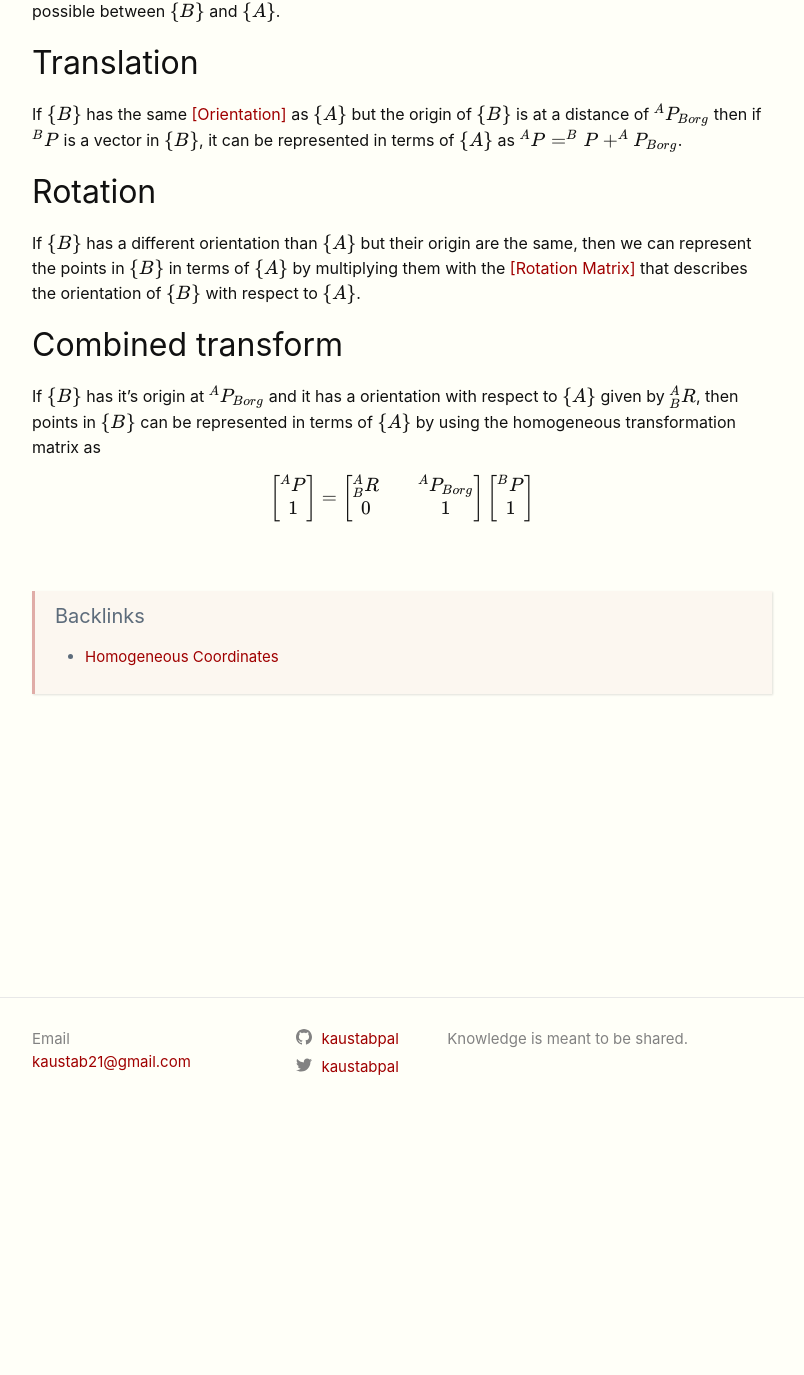
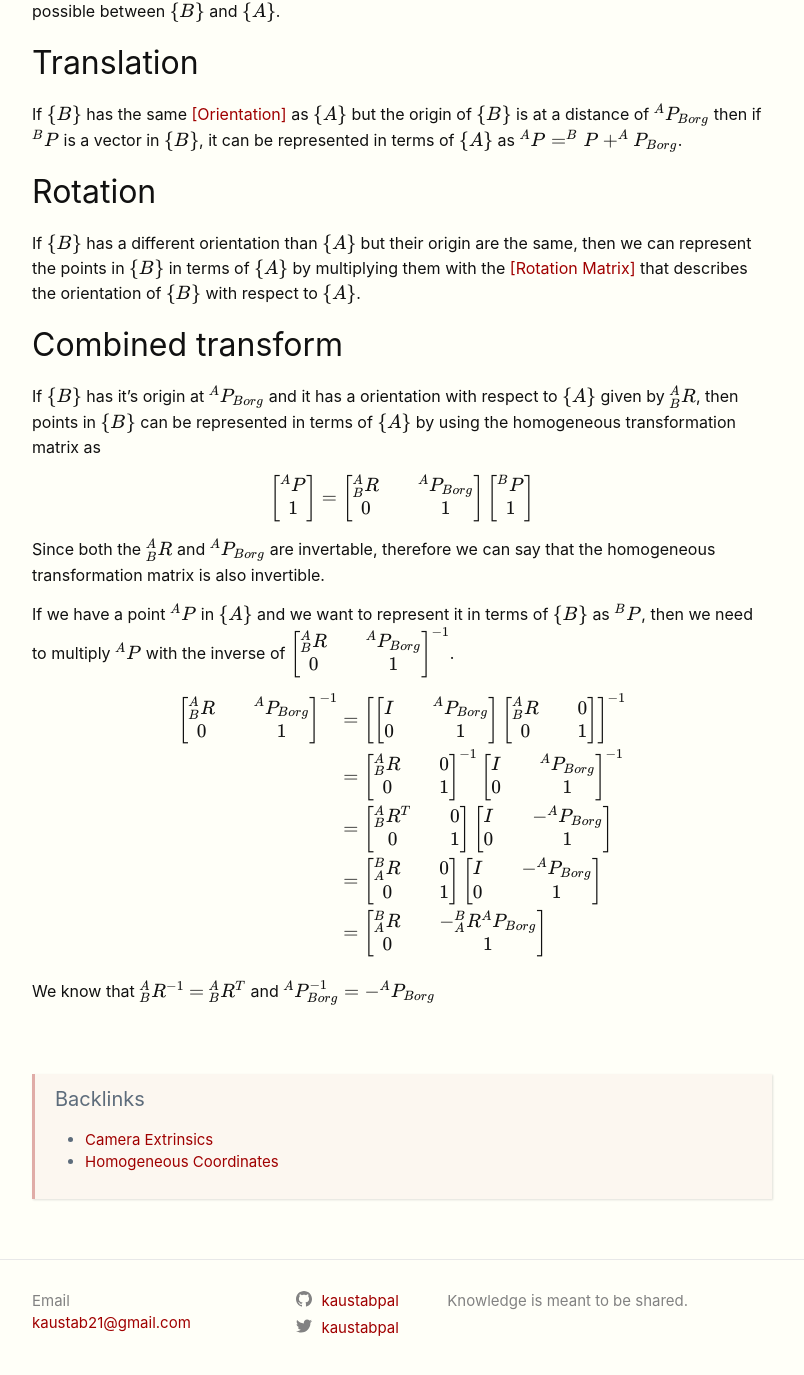
Before and after one commit to kaustabpal/kaustabpal.github.io, a Jekyll site: the page built from _posts/2022-02-21-coordinate_frame_transform.md, in a window 1280 px wide and 1400 px high, scrolled down 262 px. Shown: the top 1375 px of the window, without its empty margins (238-1042 px from the left). Built offline with Jekyll 4.4.1, drawn with Linux system fonts in a browser that asks for light colours; nearby versions of some CDN libraries; some of the changed text lies outside the part shown.

```diff
--- a/_posts/2022-02-21-coordinate_frame_transform.md
+++ b/_posts/2022-02-21-coordinate_frame_transform.md
@@ -38,3 +38,63 @@
 
 $$ \begin{bmatrix}^AP \\ 1 \end{bmatrix} =  \begin{bmatrix} ^A_BR && ^AP_{Borg}
 \\ 0 && 1 \end{bmatrix} \begin{bmatrix}^BP \\ 1 \end{bmatrix}$$
+
+Since both the $$^A_BR$$ and $$^AP_{Borg}$$ are invertable, therefore we can say
+that the homogeneous transformation matrix is also invertible.
+
+If we have a point $$^AP$$ in $$\{A\}$$ and we want to represent it in terms of $$\{B\}$$ as $$^BP$$,
+then we need to multiply $$^AP$$ with the inverse of $$\begin{bmatrix} ^A_BR && ^AP_{Borg}
+\\ 0 && 1 \end{bmatrix}^{-1}$$.
+
+$$
+\begin{align*}
+\begin{bmatrix}
+^A_BR && ^AP_{Borg} \\
+0 && 1
+\end{bmatrix}^{-1} &=
+\begin{bmatrix}
+\begin{bmatrix}
+I && ^AP_{Borg} \\
+0 && 1
+\end{bmatrix}
+\begin{bmatrix}
+^A_BR && 0 \\
+0 && 1
+\end{bmatrix}
+\end{bmatrix}^{-1} \\
+
+&= \begin{bmatrix}
+^A_BR && 0 \\
+0 && 1
+\end{bmatrix}^{-1}
+\begin{bmatrix}
+I && ^AP_{Borg} \\
+0 && 1
+\end{bmatrix}^{-1} \\
+
+&= \begin{bmatrix}
+^A_BR^T && 0 \\
+0 && 1
+\end{bmatrix}
+\begin{bmatrix}
+I && -^AP_{Borg} \\
+0 && 1
+\end{bmatrix} \\
+
+&= \begin{bmatrix}
+^B_AR && 0 \\
+0 && 1
+\end{bmatrix}
+\begin{bmatrix}
+I && -^AP_{Borg} \\
+0 && 1
+\end{bmatrix} \\
+
+&= \begin{bmatrix}
+^B_AR && -^B_AR ^AP_{Borg} \\
+0 && 1
+\end{bmatrix}
+\end{align*}
+$$
+
+We know that $$^A_BR^{-1}$$ $$=$$ $$^A_BR^T$$ and $$^AP_{Borg}^{-1} = -^AP_{Borg}$$
```
Also changed, not shown: other parts of _posts/2022-02-21-coordinate_frame_transform.md (+1 -1 lines), _posts/2022-02-21-rotation_matrix.md (+47 -47 lines), _posts/2022-02-22-Camera_Extrinsics.md (added, +26 -0 lines), _posts/2022-02-22-carla.md (added, +24 -0 lines).
